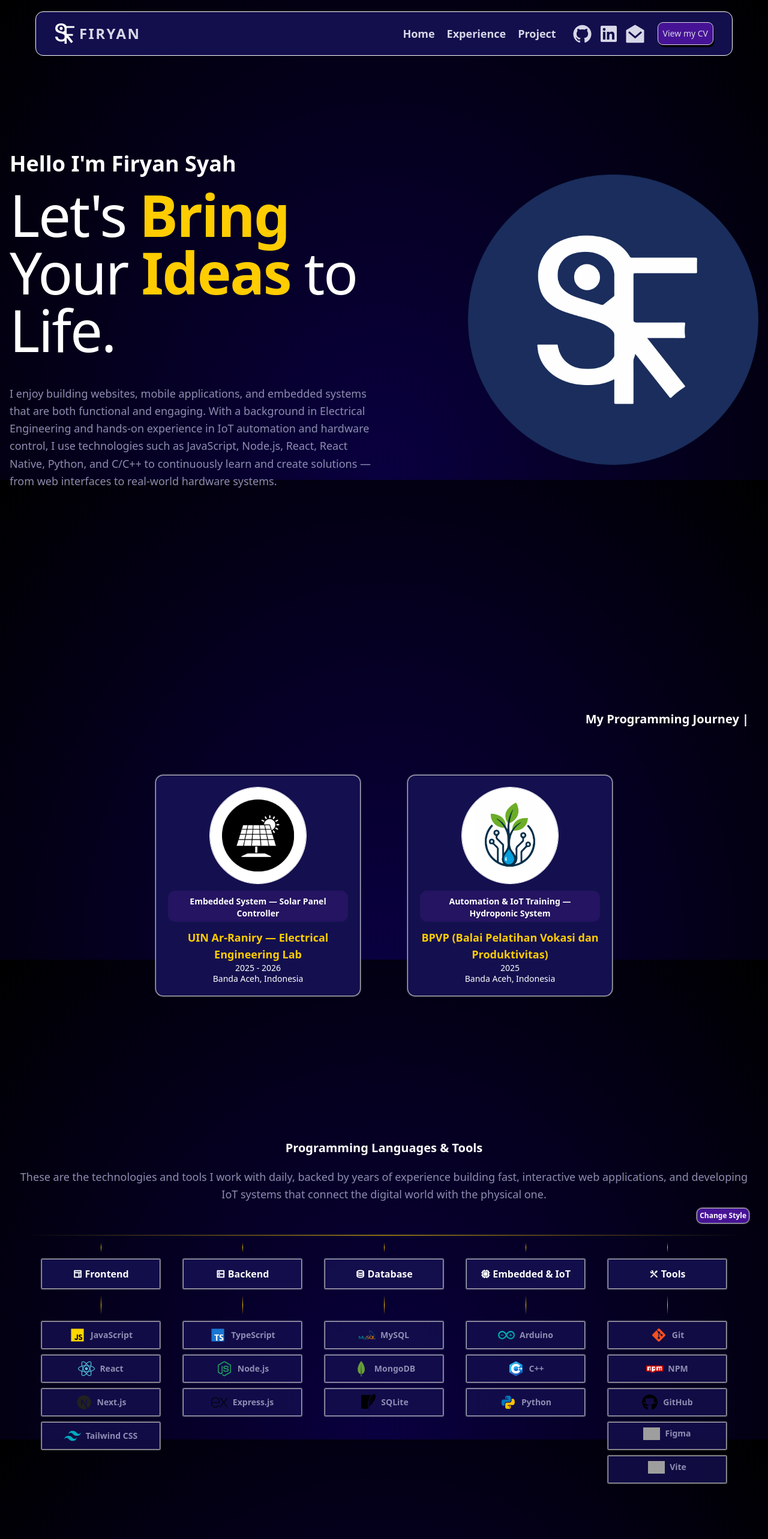
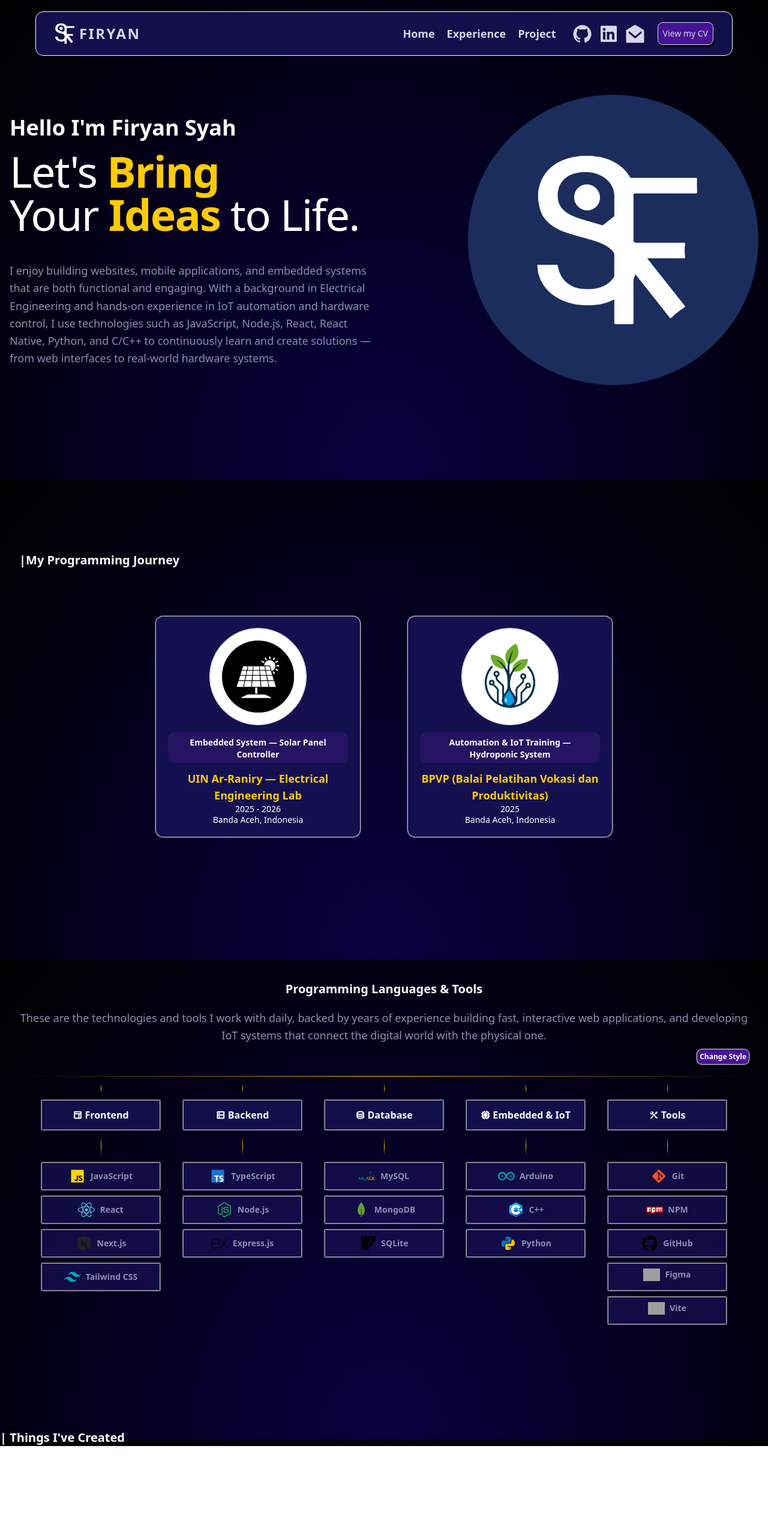
Before and after one commit to FiryanSyah23/firyansyah-portfolio, a Next.js app: page / in a window 1280 px wide. Shown: the top 2566 px of the page at 60% size. After the commit the page ends 2411 px from the top, so only its background shows below. Built offline with nearby package versions, Linux system fonts and the light colour scheme; grey boxes are pictures that could not be loaded.

Commit message:
fic layout and fontsize create section project

```diff
--- a/src/app/layout.jsx
+++ b/src/app/layout.jsx
@@ -14,12 +14,15 @@ const geistMono = Geist_Mono({
 });
 
 export const metadata = {
-	metadataBase: new URL("https://firyansyah.vercel.app"),
+	metadataBase: new URL("https://firyansyah-portfolio.vercel.app"),
 	title: {
 		default: "Firyan Syah | Full Stack Developer",
 		template: "%s | Firyan Syah", // tiap page bisa custom
 	},
 	description: "Portfolio Firyan Syah, developer spesialis React, Node.js, Next.js",
+	verification: {
+		google: "Qi3tFwJMO2-UkhkngxLnY20qrdN0PfyqvvLqBx4BRnQ",
+	},
 	keywords: ["web developer", "react developer", "next.js"],
 	authors: [{ name: "Firyan Syah" }],
 	openGraph: {
--- a/src/app/page.jsx
+++ b/src/app/page.jsx
@@ -1,6 +1,7 @@
 "use client";
 import Experience from "@/components/sections/Experience";
 import Homepage from "@/components/sections/Homepage";
+import Projects from "@/components/sections/Projects";
 import ScrollToTop from "@/hooks/ScrollToTop";
 
 export default function Home() {
@@ -9,6 +10,7 @@ export default function Home() {
 			<ScrollToTop />
 			<Homepage />
 			<Experience />
+			<Projects />
 		</>
 	);
 }
--- a/src/components/sections/Experience.jsx
+++ b/src/components/sections/Experience.jsx
@@ -33,9 +33,9 @@ export default function Experience() {
 	}, [changeStyle]);
 
 	return (
-		<section id="experience" className="lg:py-60 py-40 w-full -scroll-mt-50 ">
+		<section id="experience" className="pt-30 w-full -scroll-mt-50 ">
 			<div className="expe-content px-8 container mx-auto">
-				<h2 className="expe-title text-white font-semibold text-end  text-xl ">My Programming Journey |</h2>
+				<h2 className="expe-title text-white font-semibold text-xl ">|My Programming Journey</h2>
 
 				<RenderExperienceCard />
 			</div>
--- a/src/components/sections/Homepage.jsx
+++ b/src/components/sections/Homepage.jsx
@@ -3,12 +3,12 @@ import Image from "next/image";
 
 export default function Homepage() {
 	return (
-		<section id="home" className="lg:py-32 py-20 scroll-mt-20">
-			<div className="container mx-auto pt-30 px-4 ">
+		<section id="home" className="lg:py-32 py-20 scroll-mt-20 h-screen flex items-center">
+			<div className="container mx-auto px-4 ">
 				<div className="grid lg:grid-cols-2 grid-cols-1  text-white">
 					<div className="main-header title flex justify-center lg:text-start text-center flex-col gap-3">
 						<h1 className="lg:text-4xl/snug text-2xl/snug font-bold">Hello I&apos;m Firyan Syah</h1>
-						<p className="lg:text-8xl text-6xl tracking-tight">
+						<p className="lg:text-7xl text-6xl tracking-tight">
 							Let&apos;s <span className="text-accent font-bold">Bring</span> <br /> Your <span className="text-accent font-bold">Ideas</span> to Life.
 						</p>
 						<p className="lg:text-lg/relaxed text-sm/relaxed text-muted mt-8">
--- /dev/null
+++ b/src/components/sections/Projects.jsx
@@ -0,0 +1,13 @@
+import React from "react";
+
+export default function Projects() {
+	return (
+		<div className="pt-30 w-full -scroll-mt-50">
+			<div className="container mx-auto mt-4">
+				<h2 className="expe-title text-white font-semibold text-xl ">| Things I&apos;ve Created</h2>
+
+                <div className="grid lg:grid-cols-5"></div>
+			</div>
+		</div>
+	);
+}
--- /dev/null
+++ b/src/components/ui/Card.jsx
@@ -0,0 +1,3 @@
+export default function Card({ children }) {
+	return <div className="w-90 p-2">{children}</div>;
+}
```
